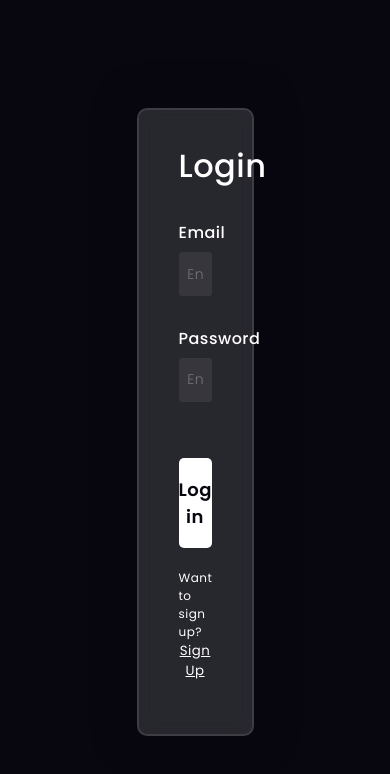
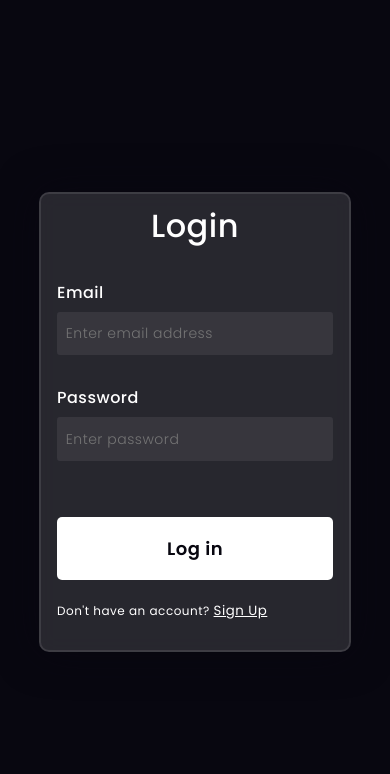
Before and after one commit to omBhatnagar/react-user-auth, a React (Create React App) app: page /login in a window 390 px wide. Shown: the top 774 px of the page. Built offline with nearby package versions, Linux system fonts and the light colour scheme.

Commit message:
Made forms responsive.

```diff
--- a/src/components/Login.js
+++ b/src/components/Login.js
@@ -77,7 +77,7 @@ const Login = ({
 				</button>
 			</form>
 			<p>
-				Want to sign up?{" "}
+				Don't have an account?{" "}
 				<button className="redirect" onClick={() => navigate("/register")}>
 					Sign Up
 				</button>
--- a/src/components/formPage.css
+++ b/src/components/formPage.css
@@ -96,3 +96,21 @@ p {
 .redirect:hover {
 	cursor: pointer;
 }
+
+@media (max-width: 1220px) {
+	.form-wrapper {
+		width: 60%;
+	}
+}
+
+@media (max-width: 522px) {
+	.form-wrapper {
+		width: 80%;
+	}
+}
+
+@media (max-width: 430px) {
+	.form-wrapper {
+		padding: 0.5em 1em;
+	}
+}
```
